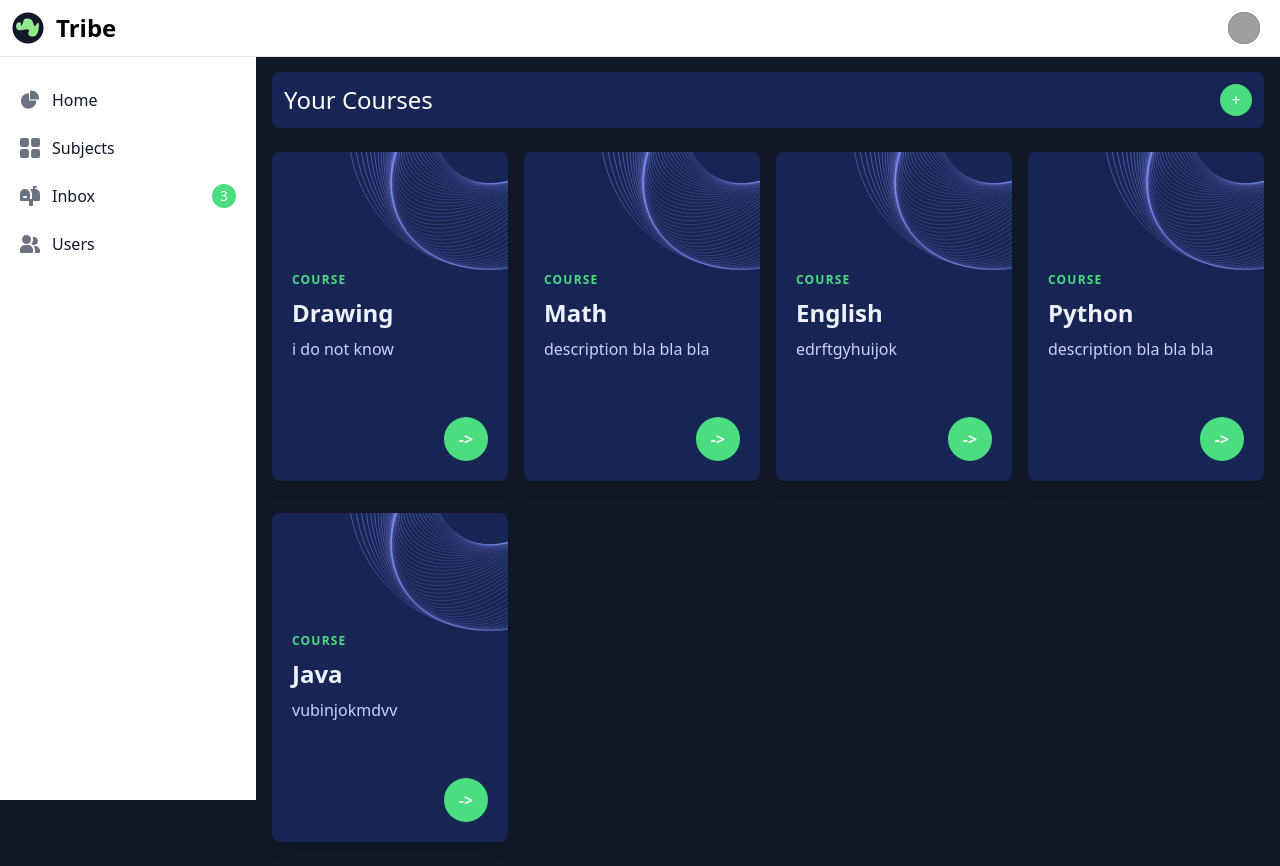
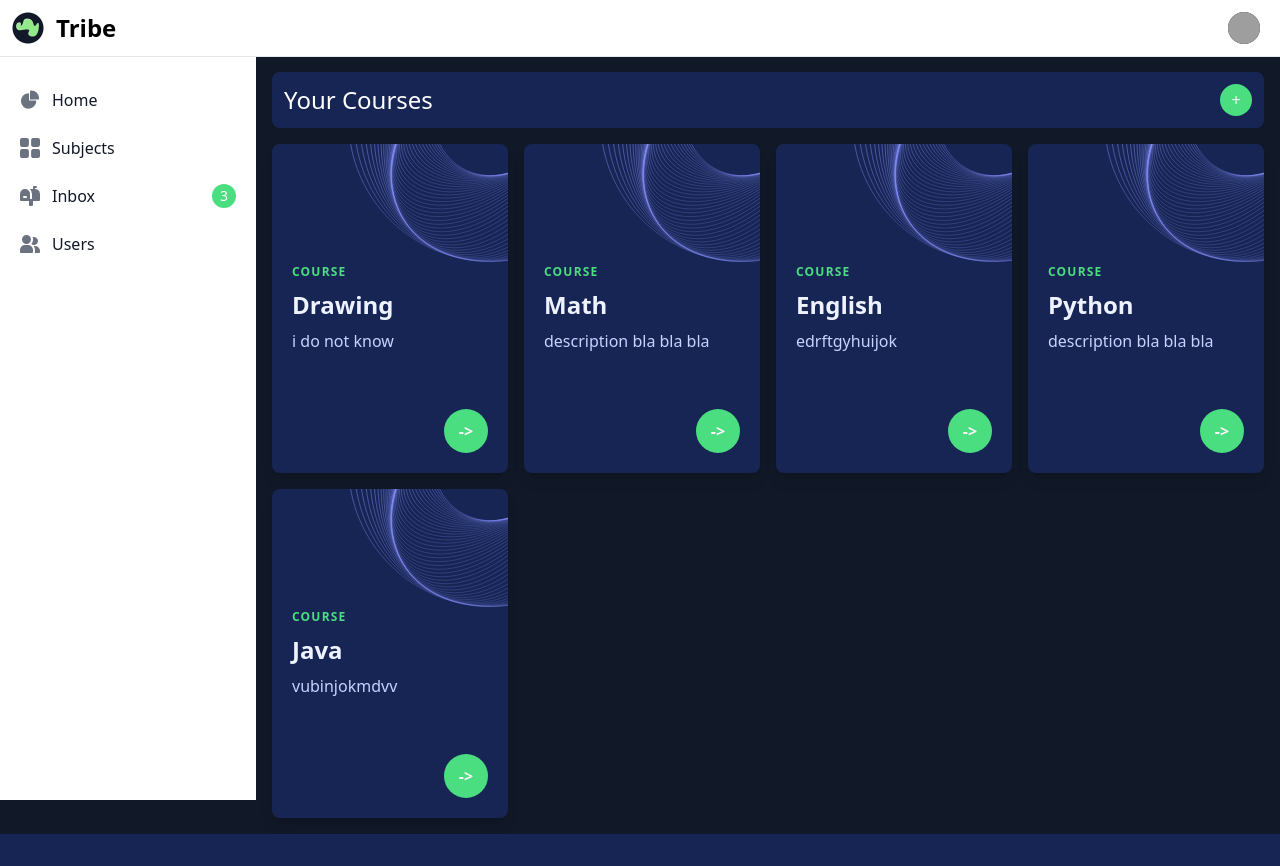
Before and after one commit to Bohdan337/tribe, a Django app: page / in a window 1280 px wide. After the commit the page ends 834 px from the top, so only its background shows below. Run offline with Django 4.2, Linux system fonts and the light colour scheme; data comes from the database, SQL or seed files in the repository; both versions use the stored data as it was after the commit; style sheets or scripts are compiled from the project's sources; some libraries are stand-ins or nearby versions; grey boxes are pictures that could not be loaded.

Commit message:
Edited index.html styles

```diff
--- a/templates/index.html
+++ b/templates/index.html
@@ -8,7 +8,7 @@
 
 <div class="grid grid-cols-4 gap-4 mt-4">
   {% for course in courses %}
-  <div class="max-w-xs my-2">
+  <div class="max-w-xs">
     <div class="relative bg-blue-950 shadow-lg rounded-lg p-5 overflow-hidden">
       <svg class="absolute top-0 right-0" width="158" height="119" aria-hidden="true">
         <defs>
```
Also changed, not shown: db.sqlite3.
